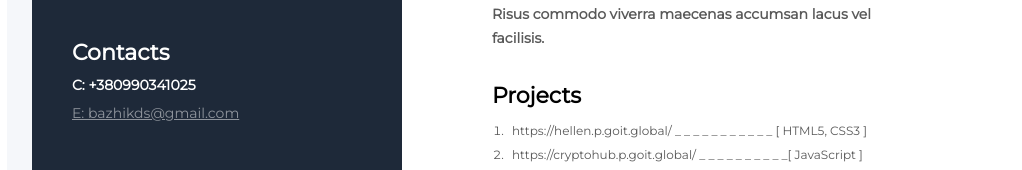
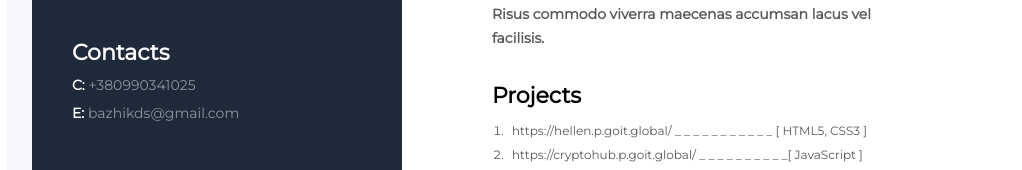
Before and after one commit to Bazha13/Resume_BazhanDmytro, a plain HTML site: page index.html in a window 1280 px wide. Shown: the part 343-513 px from the top of the page, without its empty margins (8-1030 px from the left). Drawn offline with Linux system fonts and the light colour scheme.

Commit message:
add style

```diff
--- a/css/index.css
+++ b/css/index.css
@@ -49,7 +49,7 @@ img {
     padding-top: 50px;
 }
 
-.fone__numder {
+.contact__text {
     font-family: 'Montserrat', sans-serif;
     font-weight: bold;
     font-size: 14px;
@@ -57,12 +57,11 @@ img {
     padding-top: 10px;
 }
 
-.email__adress {
+.contact__span {
     font-family: 'Montserrat', sans-serif;
     font-weight: 400;
     font-size: 14px;
     color: rgba(255, 255, 255, 0.5);
-    text-decoration: underline;
     padding-top: 10px;
 }
 
--- a/index.html
+++ b/index.html
@@ -15,8 +15,8 @@
     </div>
     <div class="contacts">
         <h2 class="contacts__title">Contacts</h2>
-        <p class="fone__numder">C: +380990341025</p>
-        <p class="email__adress">E: bazhikds@gmail.com</span></p>
+        <p class="contact__text">C: <span class="contact__span">+380990341025</span></p>
+        <p class="contact__text">E: <span class="contact__span">bazhikds@gmail.com</span></p>
     </div>
     <div class="tech__skills">
         <h2 class="tech__title">Tech Skills</h2>
```
